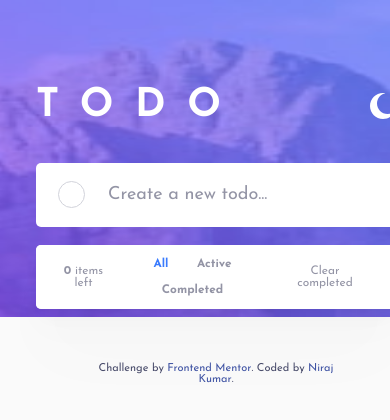
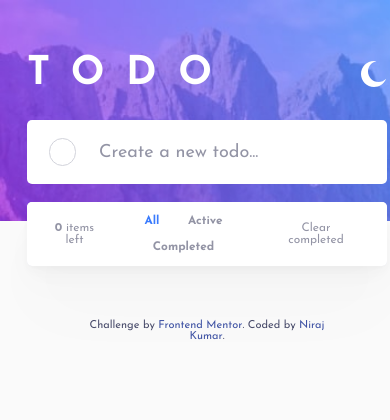
Before and after one commit to niraj-kumar-r/myTODO, a React (Vite) app: page / in a window 390 px wide. Shown: the top 420 px of the page. Built offline with nearby package versions, Linux system fonts and the light colour scheme.

Commit message:
responsive background

```diff
--- a/src/App.css
+++ b/src/App.css
@@ -1,16 +1,4 @@
-#root {
-    min-width: clamp(20rem, 37.5vw, 100%);
-    margin: 0 auto;
-    padding: 0 2rem 2rem;
-    text-align: center;
-    font-size: 18px;
-
-    font-family: "Josefin Sans", sans-serif;
-}
-
 body.dark {
-    background-image: url("/images/bg-desktop-dark.jpg");
-
     --background-color: var(--very-dark-desaturated-blue-dark);
     --secondary-background-color: var(--very-dark-blue-dark);
     --tertiary-background-color: var(--very-dark-grayish-blue-2-dark);
@@ -21,13 +9,29 @@ body.dark {
 }
 
 body {
+    color: var(--text-color);
+    margin: 0;
+    min-height: 100vh;
     background-color: var(--secondary-background-color);
-    color: var(--text-color);
+}
+
+#root {
+    min-width: clamp(20rem, 37.5vw, 100%);
+    margin: 0 auto;
+    padding: 0 2rem 2rem;
+    text-align: center;
+    font-size: 18px;
+
+    font-family: "Josefin Sans", sans-serif;
 
     background-image: url("/images/bg-desktop-light.jpg");
     background-repeat: no-repeat;
     background-position: center top;
     background-size: clamp(1440px, 100%, 100%) clamp(300px, 37.5vh, 100%);
+}
+
+body.dark #root {
+    background-image: url("/images/bg-desktop-dark.jpg");
 }
 
 .strikethrough {
@@ -40,7 +44,8 @@ header {
     display: flex;
     justify-content: space-between;
     align-items: center;
-    margin: 7vh auto 0.6rem;
+    margin: 0 auto 0.6rem;
+    padding-top: 7vh;
     width: clamp(20rem, 37.5vw, 100%);
 }
 
@@ -239,12 +244,21 @@ button:focus {
     color: var(--accent-color);
 }
 
-@media only screen and (max-width: 768px) {
-    body {
+@media screen and (max-width: 768px) {
+    #root {
+        padding: 0 1.5rem 1.5rem;
+    }
+    body #root {
         background-image: url("/images/bg-mobile-light.jpg");
+        background-size: 100% auto;
     }
 
-    body.dark {
+    body.dark #root {
         background-image: url("/images/bg-mobile-dark.jpg");
     }
+
+    header {
+        padding-top: 1.5rem;
+        margin-bottom: 0;
+    }
 }
--- a/src/index.css
+++ b/src/index.css
@@ -53,11 +53,3 @@ a {
 a:hover {
     color: #535bf2;
 }
-
-body {
-    margin: 0;
-    display: flex;
-    place-items: top center;
-    min-width: 320px;
-    min-height: 100vh;
-}
```
